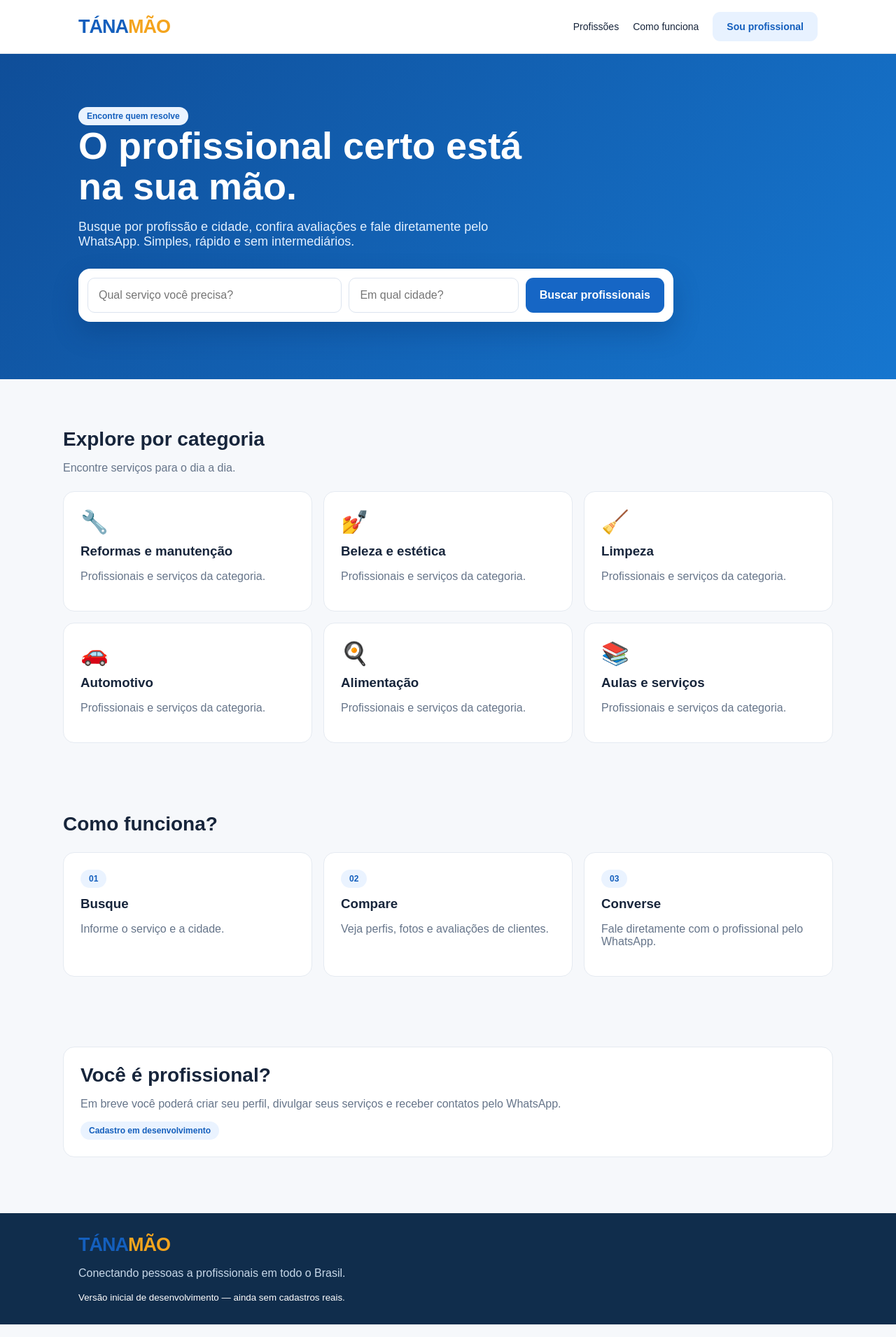
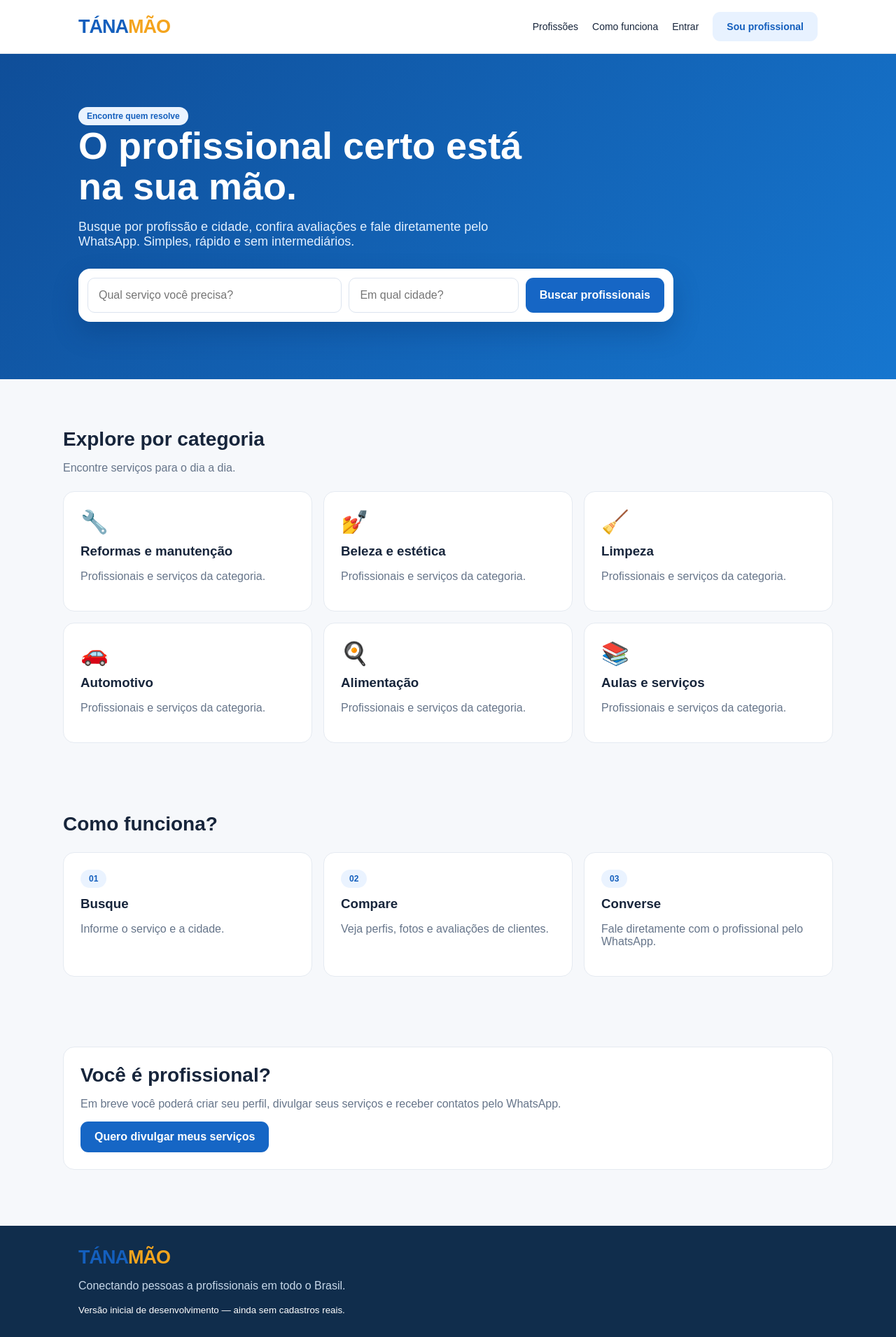
Before and after one commit to ElieserFernandes/tanamao2.0, a Next.js app: page / in a window 1280 px wide. Shown: the whole page at 70% size. Built offline with nearby package versions, Linux system fonts and the light colour scheme.

Commit message:
feat: search published professionals in Supabase and improve consumer navigation

```diff
--- a/src/app/page.tsx
+++ b/src/app/page.tsx
@@ -1,14 +1,28 @@
 "use client";
 import { useState } from "react";
+import { getSupabase } from "@/lib/supabase";
 const categories=[["🔧","Reformas e manutenção"],["💅","Beleza e estética"],["🧹","Limpeza"],["🚗","Automotivo"],["🍳","Alimentação"],["📚","Aulas e serviços"]];
+type Professional = { id:string; display_name:string; city:string; state_code:string; bio:string|null; whatsapp:string; profession_id:string|null; profession_name?:string };
+function normalize(value:string){return value.normalize("NFD").replace(/[\\u0300-\\u036f]/g,"").toLocaleLowerCase("pt-BR").trim()}
 function ShareIcon(){return <svg width="18" height="18" viewBox="0 0 24 24" fill="none" stroke="currentColor" strokeWidth="2" strokeLinecap="round" strokeLinejoin="round" aria-hidden="true"><circle cx="18" cy="5" r="3"/><circle cx="6" cy="12" r="3"/><circle cx="18" cy="19" r="3"/><path d="m8.7 13.5 6.6 4M15.3 6.5l-6.6 4"/></svg>}
 export default function Home(){
- const [profession,setProfession]=useState("");const [city,setCity]=useState("");const [searched,setSearched]=useState(false);
- async function share(){const url=window.location.href;try{if(navigator.share){await navigator.share({title:"TÁNAMÃO",text:"Encontre profissionais no TÁNAMÃO",url})}else{await navigator.clipboard.writeText(url);alert("Link copiado!")}}catch{}}
- return <><header className="top"><div className="wrap nav"><a href="/" className="logo">TÁNA<span>MÃO</span></a><nav className="navlinks"><a href="#categorias">Profissões</a><a href="#como-funciona">Como funciona</a><a className="btn secondary" href="#profissionais">Sou profissional</a></nav></div></header>
- <main><section className="hero"><div className="wrap"><span className="pill">Encontre quem resolve</span><h1>O profissional certo está na sua mão.</h1><p>Busque por profissão e cidade, confira avaliações e fale diretamente pelo WhatsApp. Simples, rápido e sem intermediários.</p><form className="search" onSubmit={e=>{e.preventDefault();setSearched(true);document.getElementById("resultados")?.scrollIntoView({behavior:"smooth"})}}><input aria-label="Profissão ou serviço" placeholder="Qual serviço você precisa?" value={profession} onChange={e=>setProfession(e.target.value)} required/><input aria-label="Cidade" placeholder="Em qual cidade?" value={city} onChange={e=>setCity(e.target.value)} required/><button className="btn" type="submit">Buscar profissionais</button></form></div></section>
- <section id="resultados" className="wrap results" aria-live="polite">{searched&&<div className="empty"><strong>Ainda não encontramos profissionais de {profession} em {city}.</strong><p className="muted">Estamos ampliando nossa rede para ajudar você a encontrar o serviço que precisa. Experimente também buscar outra profissão ou cidade.</p><p className="muted"><strong>Conhece um bom profissional?</strong> Indique o TÁNAMÃO para ele! O cadastro é gratuito e sua indicação pode ajudar muitas pessoas.</p><button className="share" onClick={share} type="button"><ShareIcon/> Indicar TÁNAMÃO a um profissional</button></div>}</section>
+ const [profession,setProfession]=useState("");const [city,setCity]=useState("");const [searched,setSearched]=useState(false);const [results,setResults]=useState<Professional[]>([]);const [searchError,setSearchError]=useState("");const [searching,setSearching]=useState(false);
+ async function share(){const url=window.location.origin;const text="Você trabalha por conta própria? Cadastre gratuitamente seus serviços no TÁNAMÃO e receba contatos de clientes pelo WhatsApp!";try{if(navigator.share){await navigator.share({title:"Indique o TÁNAMÃO",text,url})}else{await navigator.clipboard.writeText(text+" "+url);alert("Convite copiado! Envie a um profissional pelo WhatsApp.")}}catch{}}
+ async function search(e:React.FormEvent){e.preventDefault();setSearched(true);setSearching(true);setSearchError("");setResults([]);document.getElementById("resultados")?.scrollIntoView({behavior:"smooth"});try{
+ const supabase=getSupabase();
+ const {data,error}=await supabase.from("professionals").select("id,display_name,city,state_code,bio,whatsapp,profession_id").eq("published",true).ilike("city",city.trim()).limit(100);
+ if(error)throw error;
+ const items=(data??[]) as Professional[];
+ const ids=[...new Set(items.map(p=>p.profession_id).filter((id):id is string=>Boolean(id)))];
+ let names:Record<string,string>={};
+ if(ids.length){const {data:professions,error:professionError}=await supabase.from("professions").select("id,name").in("id",ids);if(professionError)throw professionError;names=Object.fromEntries((professions??[]).map(p=>[p.id,p.name]))}
+ const q=normalize(profession);setResults(items.map(p=>({...p,profession_name:p.profession_id?names[p.profession_id]:""})).filter(p=>[p.display_name,p.bio??"",p.profession_name??""].some(v=>normalize(v).includes(q))).slice(0,10));
+ }catch(e){setSearchError("Não foi possível concluir a busca agora. Tente novamente em instantes.");console.error("Erro na busca",e)}finally{setSearching(false)}}
+ function whatsapp(p:Professional){const number=p.whatsapp.replace(/\\D/g,"");const message="Olá! Encontrei seu perfil no TÁNAMÃO e gostaria de saber mais sobre "+profession+" em "+city+".";return "https://wa.me/"+(number.startsWith("55")?number:"55"+number)+"?text="+encodeURIComponent(message)}
+ return <><header className="top"><div className="wrap nav"><a href="/" className="logo">TÁNA<span>MÃO</span></a><nav className="navlinks"><a href="#categorias">Profissões</a><a href="#como-funciona">Como funciona</a><a href="/entrar">Entrar</a><a className="btn secondary" href="/cadastro">Sou profissional</a></nav></div></header>
+ <main><section className="hero"><div className="wrap"><span className="pill">Encontre quem resolve</span><h1>O profissional certo está na sua mão.</h1><p>Busque por profissão e cidade, confira avaliações e fale diretamente pelo WhatsApp. Simples, rápido e sem intermediários.</p><form className="search" onSubmit={search}><input aria-label="Profissão ou serviço" placeholder="Qual serviço você precisa?" value={profession} onChange={e=>setProfession(e.target.value)} required/><input aria-label="Cidade" placeholder="Em qual cidade?" value={city} onChange={e=>setCity(e.target.value)} required/><button className="btn" type="submit">Buscar profissionais</button></form></div></section>
+ <section id="resultados" className="wrap results" aria-live="polite">{searched&&(searching?<div className="empty">Procurando profissionais em {city}...</div>:searchError?<div className="empty"><strong>Não foi possível pesquisar agora.</strong><p className="muted">{searchError}</p></div>:results.length>0?<div><h2>Profissionais de {profession} em {city}</h2>{results.map(p=><div className="result" key={p.id}><div><strong>{p.display_name}</strong><p className="muted">{p.profession_name||"Profissional"} · {p.city} — {p.state_code}</p>{p.bio&&<p>{p.bio}</p>}</div><div className="actions"><a className="btn" href={whatsapp(p)} target="_blank" rel="noopener noreferrer">Conversar no WhatsApp</a></div></div>)}</div>:<div className="empty"><strong>Ainda não encontramos profissionais de {profession} em {city}.</strong><p className="muted">Estamos ampliando nossa rede para ajudar você a encontrar o serviço que precisa. Experimente também buscar outra profissão ou cidade.</p><p className="muted"><strong>Conhece um bom profissional?</strong> Indique o TÁNAMÃO para ele! O cadastro é gratuito e sua indicação pode ajudar muitas pessoas.</p><button className="share" onClick={share} type="button"><ShareIcon/> Indicar TÁNAMÃO a um profissional</button></div>)}</section>
  <section className="section wrap" id="categorias"><h2>Explore por categoria</h2><p className="muted">Encontre serviços para o dia a dia.</p><div className="grid">{categories.map(([emoji,name])=><div className="card" key={name}><div style={{fontSize:32}}>{emoji}</div><h3>{name}</h3><p className="muted">Profissionais e serviços da categoria.</p></div>)}</div></section>
  <section className="section wrap" id="como-funciona"><h2>Como funciona?</h2><div className="grid"><div className="card"><span className="pill">01</span><h3>Busque</h3><p className="muted">Informe o serviço e a cidade.</p></div><div className="card"><span className="pill">02</span><h3>Compare</h3><p className="muted">Veja perfis, fotos e avaliações de clientes.</p></div><div className="card"><span className="pill">03</span><h3>Converse</h3><p className="muted">Fale diretamente com o profissional pelo WhatsApp.</p></div></div></section>
- <section className="section wrap" id="profissionais"><div className="card"><h2>Você é profissional?</h2><p className="muted">Em breve você poderá criar seu perfil, divulgar seus serviços e receber contatos pelo WhatsApp.</p><span className="pill">Cadastro em desenvolvimento</span></div></section></main><footer className="bottom"><div className="wrap"><div className="logo">TÁNA<span>MÃO</span></div><p>Conectando pessoas a profissionais em todo o Brasil.</p><small>Versão inicial de desenvolvimento — ainda sem cadastros reais.</small></div></footer></>
+ <section className="section wrap" id="profissionais"><div className="card"><h2>Você é profissional?</h2><p className="muted">Em breve você poderá criar seu perfil, divulgar seus serviços e receber contatos pelo WhatsApp.</p><a className="btn" href="/cadastro">Quero divulgar meus serviços</a></div></section></main><footer className="bottom"><div className="wrap"><div className="logo">TÁNA<span>MÃO</span></div><p>Conectando pessoas a profissionais em todo o Brasil.</p><small>Versão inicial de desenvolvimento — ainda sem cadastros reais.</small></div></footer></>
 }
```
